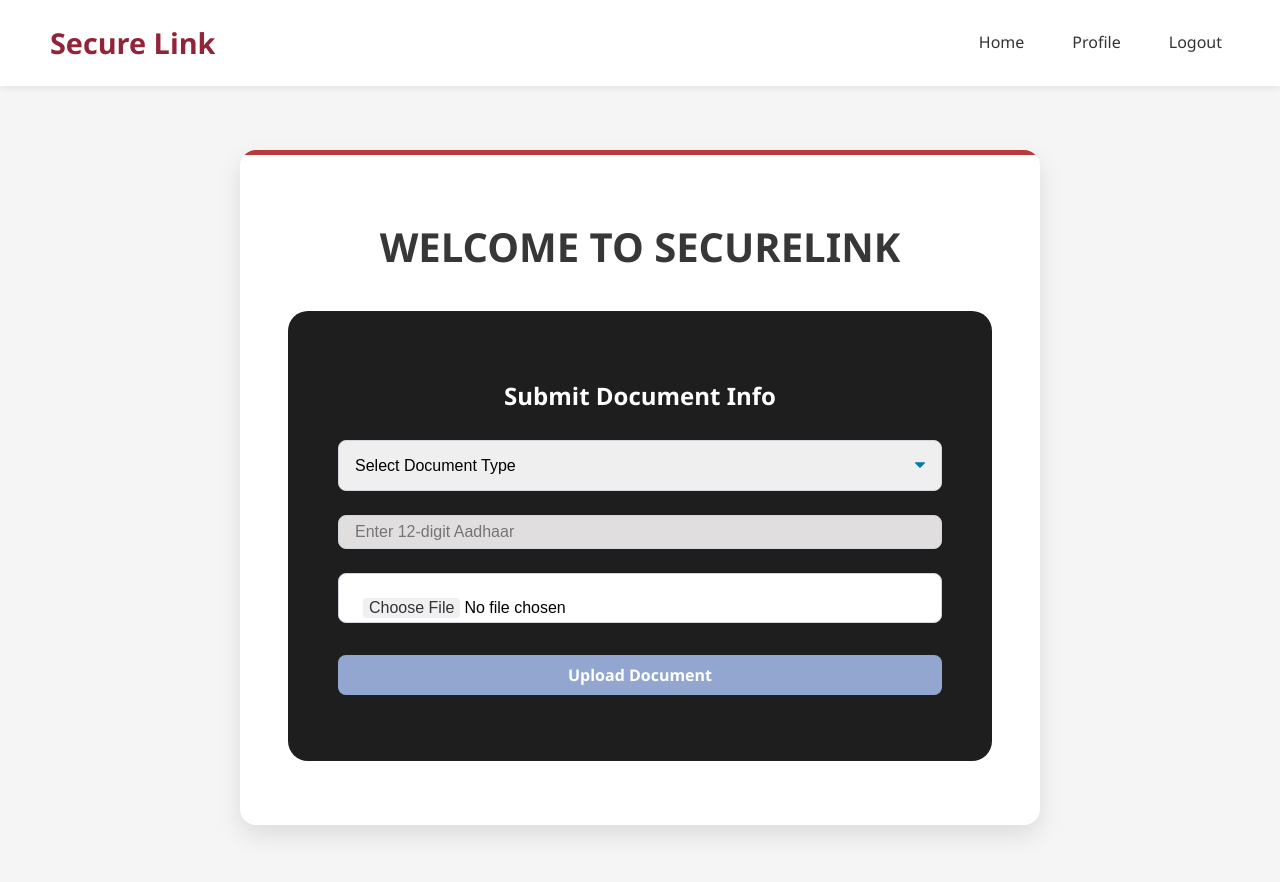
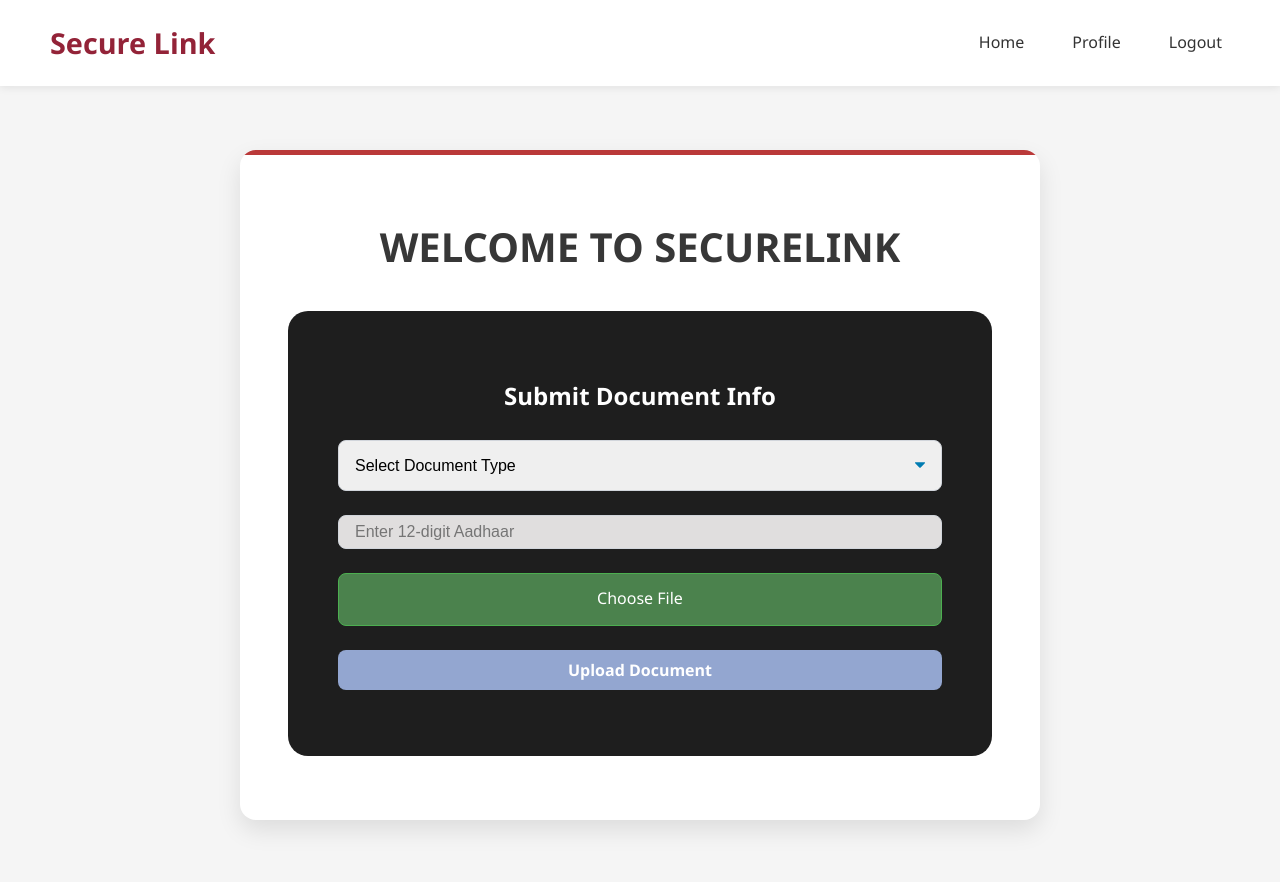
Before and after one commit to AssassinMaeve/SecureLink, a React (Vite) app: page /home in a window 1280 px wide. Shown: the top 882 px of the page. Built offline with nearby package versions, Linux system fonts and the light colour scheme; no server answers.

Commit message:
Choose button changed to a different style

```diff
--- a/src/pages/UploadDocForm.tsx
+++ b/src/pages/UploadDocForm.tsx
@@ -209,21 +209,26 @@ const UploadDocForm = () => {
 
   <div className="form-group">
   <input
+    type="file"
     id="document"
-          type="file"
     accept=".pdf,.jpg,.jpeg,.png"
     onChange={handleFileChange}
     required
     disabled={isUploading}
     aria-label="Select document to upload"
+    style={{ display: "none" }} // Hides default input
   />
+  <label htmlFor="document" className="custom-file-label">
+    {file ? "Change File" : "Choose File"}
+  </label>
   {file && (
     <div className="file-info">
-            <span>Selected: {file.name}</span>
-            <span>Size: {(file.size / 1024).toFixed(2)}KB</span>
+      <span>{file.name}</span>
+      <span>{(file.size / 1024).toFixed(2)}KB</span>
     </div>
   )}
 </div>
+
 
       {isUploading && (
         <div className="upload-progress">
```
Lines whose indentation alone changed are shown as unchanged.
